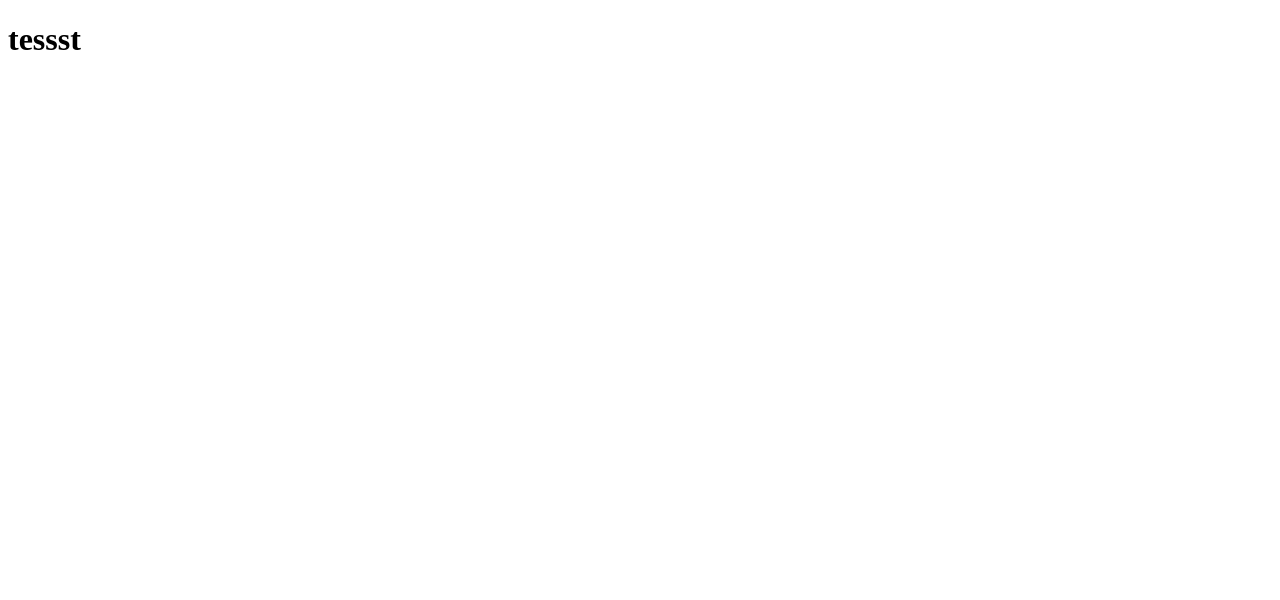
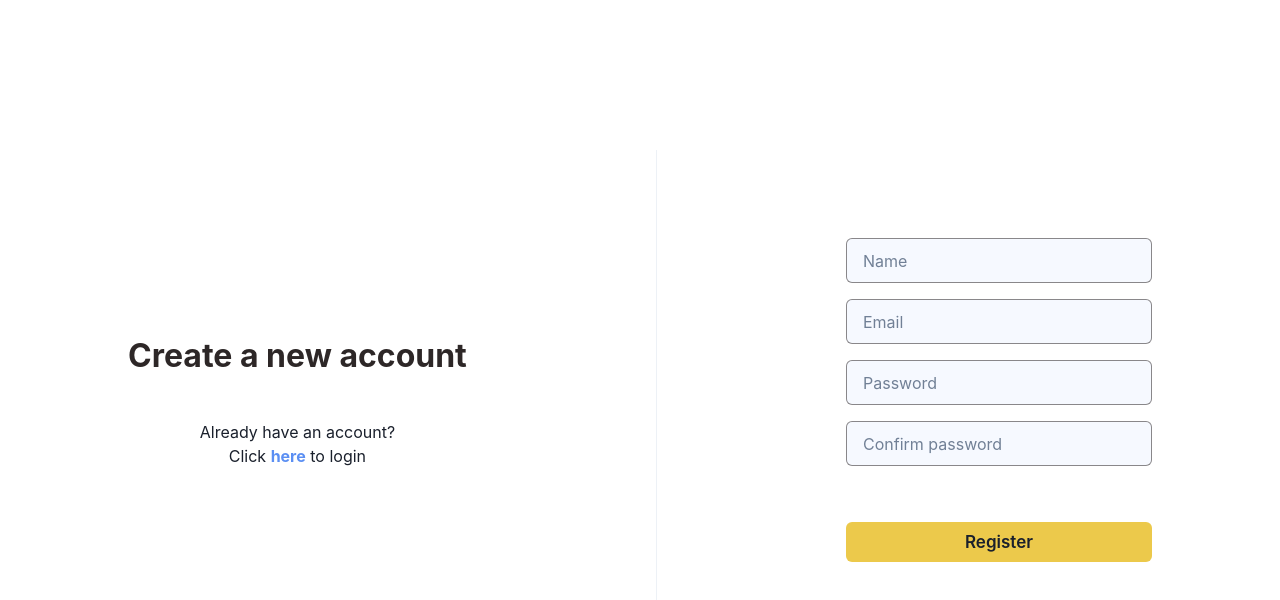
Before and after one commit to mriusdev/housing-review-app, a React (Create React App) app in the folder frontend/: page /register in a window 1280 px wide. Shown: the top 600 px of the page. Built offline with nearby package versions, Linux system fonts and the light colour scheme.

Commit message:
designed register page, added react router & chakra-ui

```diff
--- a/frontend/package.json
+++ b/frontend/package.json
@@ -3,6 +3,10 @@
   "version": "0.1.0",
   "private": true,
   "dependencies": {
+    "@chakra-ui/react": "^2.2.1",
+    "@emotion/react": "^11.9.0",
+    "@emotion/styled": "^11.8.1",
+    "@fontsource/inter": "^4.5.11",
     "@reduxjs/toolkit": "^1.8.2",
     "@testing-library/jest-dom": "^5.16.4",
     "@testing-library/react": "^13.3.0",
@@ -12,6 +16,7 @@
     "@types/react": "^18.0.12",
     "@types/react-dom": "^18.0.5",
     "axios": "^0.27.2",
+    "framer-motion": "^6.3.11",
     "react": "^18.1.0",
     "react-dom": "^18.1.0",
     "react-redux": "^8.0.2",
--- a/frontend/src/App.tsx
+++ b/frontend/src/App.tsx
@@ -1,9 +1,21 @@
 import React from 'react';
+import { BrowserRouter, Route, Routes } from 'react-router-dom';
+import { Flex } from '@chakra-ui/react'
+
+import Register from './pages/Register';
+import Login from './pages/Login';
+import Home from './pages/Home';
 
 function App() {
   return (
     <>
-      <h1>tessst</h1>
+      <BrowserRouter>
+        <Routes>
+          <Route path="/" element={<Home />}/>
+          <Route path="/register" element={<Register />}/>
+          <Route path="/login" element={<Login />}/>
+        </Routes>
+      </BrowserRouter>
     </>
   );
 }
--- /dev/null
+++ b/frontend/src/components/Register/Form.tsx
@@ -0,0 +1,23 @@
+import {FC} from 'react'
+import { Input, Flex, Button } from '@chakra-ui/react'
+
+interface Props {
+
+}
+
+const Form:FC<Props> = () => {
+  return (
+    <Flex flexDirection="column" width={{base: "100%", xl: "306px"}} rowGap={14}>
+      <Flex flexDirection="column" rowGap={4}>
+        <Input focusBorderColor="brand.blue" borderColor="#2d27278a" bg="#5b8ff30d" placeholder='Name' height="45px" color="brands.mainDark" />
+        <Input type="email" focusBorderColor="brand.blue" borderColor="#2d27278a" bg="#5b8ff30d" placeholder='Email' height="45px" color="brands.mainDark"/>
+        <Input type="password" focusBorderColor="brand.blue" borderColor="#2d27278a" bg="#5b8ff30d" placeholder='Password' height="45px" color="brands.mainDark"/>
+        <Input type="password" focusBorderColor="brand.blue" borderColor="#2d27278a" bg="#5b8ff30d" placeholder='Confirm password' height="45px" color="brands.mainDark"/>
+      </Flex>
+
+      <Button colorScheme="yellow" fontWeight="semibold" fontSize="17px" color="brands.mainDark">Register</Button>
+    </Flex>
+  )
+}
+
+export default Form
--- /dev/null
+++ b/frontend/src/customTheme.ts
@@ -0,0 +1,17 @@
+import { extendTheme } from "@chakra-ui/react"
+
+const colors = {
+  brand: {
+    mainDark: '#2D2727',
+    blue: '#5B8FF3',
+    orange: '#F3BF5B',
+  }
+}
+
+const fonts = {
+  body: 'Inter, sans-serif'
+}
+
+const theme = extendTheme({ colors, fonts })
+
+export default theme
--- a/frontend/src/index.tsx
+++ b/frontend/src/index.tsx
@@ -1,16 +1,21 @@
 import React from 'react';
 import { createRoot } from 'react-dom/client';
 import { Provider } from 'react-redux';
+import { ChakraProvider } from '@chakra-ui/react'
+
 import { store } from './app/store';
 import App from './App';
+import theme from './customTheme';
 
 const container = document.getElementById('root')!;
 const root = createRoot(container);
 
 root.render(
   <React.StrictMode>
-    <Provider store={store}>
-      <App />
-    </Provider>
+    <ChakraProvider theme={theme}>
+      <Provider store={store}>
+        <App />
+      </Provider>
+    </ChakraProvider>
   </React.StrictMode>
 );
--- /dev/null
+++ b/frontend/src/pages/Home.tsx
@@ -0,0 +1,11 @@
+import React from 'react'
+
+type Props = {}
+
+const Home = (props: Props) => {
+  return (
+    <div>Home</div>
+  )
+}
+
+export default Home
--- /dev/null
+++ b/frontend/src/pages/Login.tsx
@@ -0,0 +1,11 @@
+import React from 'react'
+
+type Props = {}
+
+const Login = (props: Props) => {
+  return (
+    <div>Login</div>
+  )
+}
+
+export default Login
--- /dev/null
+++ b/frontend/src/pages/Register.tsx
@@ -0,0 +1,44 @@
+import React from 'react'
+import { Container, Text, Divider, Link, Flex, Hide, Show } from '@chakra-ui/react'
+
+import Form from '../components/Register/Form'
+
+type Props = {}
+
+const Register = (props: Props) => {
+  return (
+    <Container maxW={{ base: "306px", xl: "1024px"}} px={0}>
+      <Flex flexDirection={{ base: "column", xl: "row"}} height="100vh" align="center" justify={{ base:"center", xl:"space-between" }}>
+
+
+        <Show above="xl">
+          <Flex direction="column" align="center" justify="center">
+            <Text color="brand.mainDark" fontSize="32px" fontWeight="bold" mb={10}>Create a new account</Text>
+            <Text textAlign="center" fontSize="16px">
+              Already have an account? <br />
+              Click <Link href="/login" fontWeight="bold" color="brand.blue">here</Link> to login
+            </Text>
+          </Flex>
+
+          <Divider orientation='vertical' height="500px" />
+          <Form />
+        </Show>
+
+
+        <Hide above="xl">
+          <Text color="brand.mainDark"fontSize="24px" fontWeight="bold" mb={20}>Create a new account</Text>
+          <Form />
+          <Divider mt={10} />
+          <Text textAlign="center" fontSize="15px" mt={10}>
+            Already have an account? <br />
+            Click <Link href="/login" fontWeight="bold" color="brand.blue">here</Link> to login
+          </Text>
+        </Hide>
+
+
+      </Flex>
+    </Container>
+  )
+}
+
+export default Register
```
Also changed, not shown: 1 other file (tests, documents, lock files or other folders).
